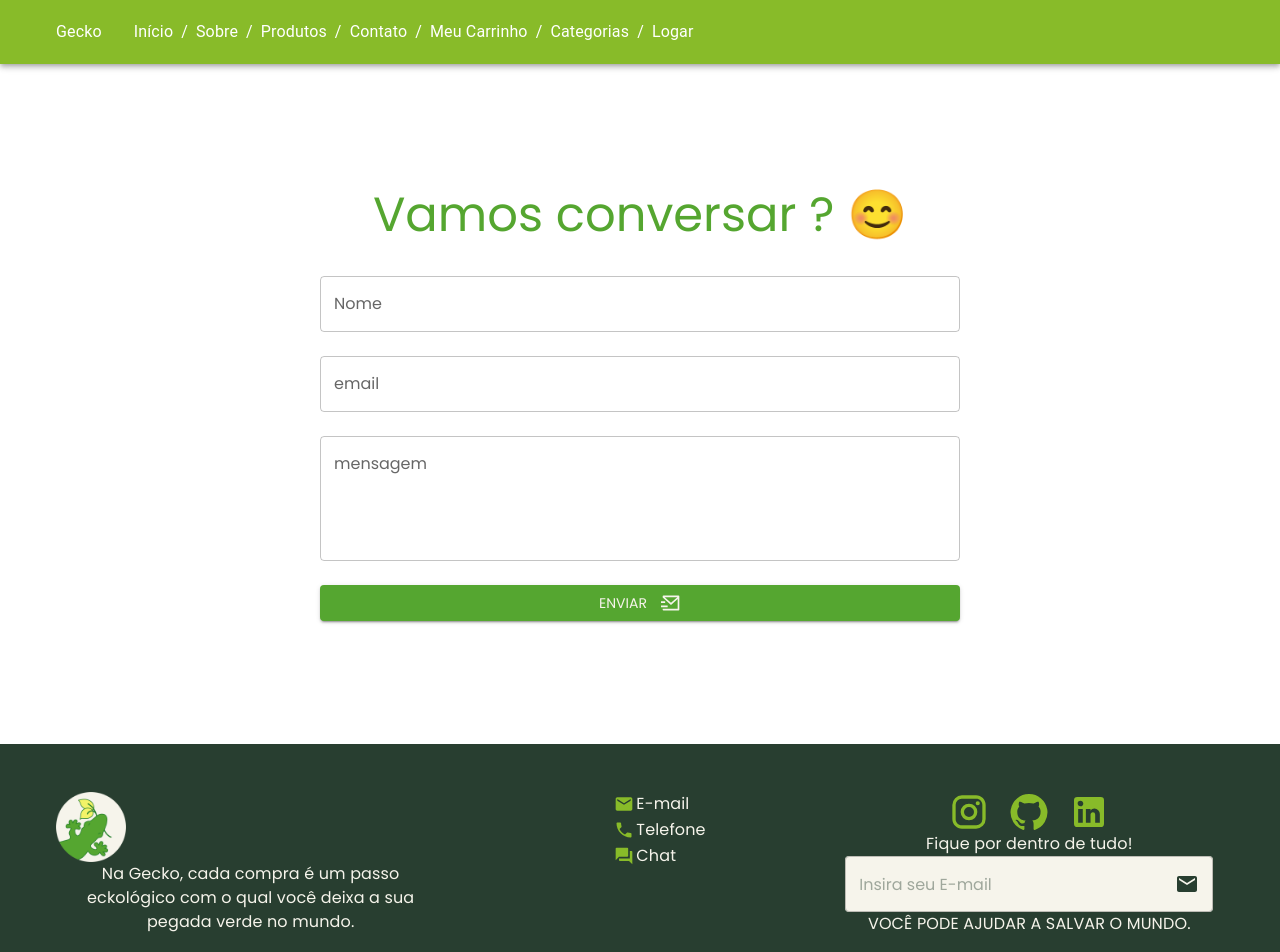
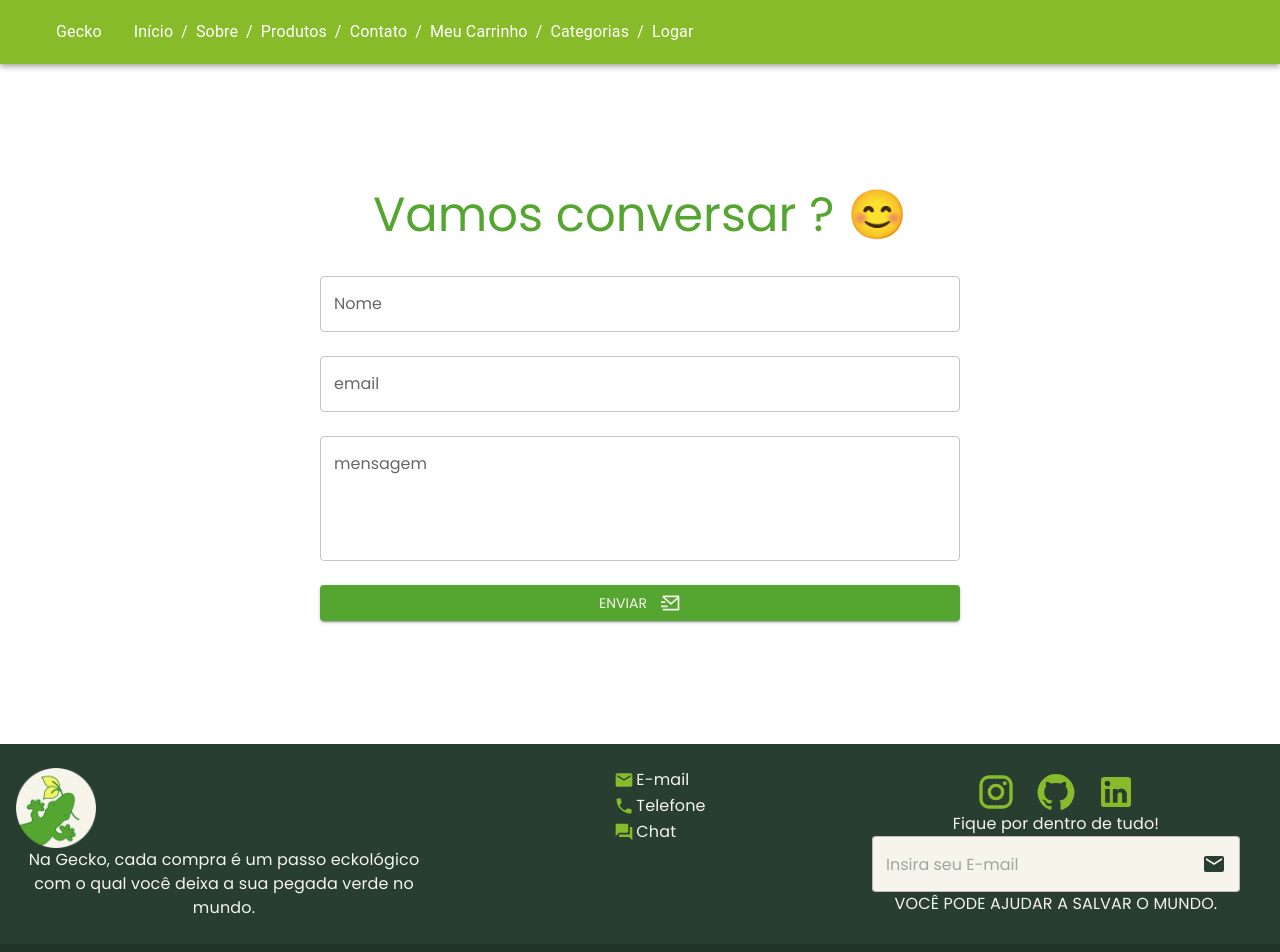
Before and after one commit to ProjetoGecko/frontend, a React (Vite) app: page /contato in a window 1280 px wide. Shown: the top 952 px of the page. Built offline with nearby package versions, Linux system fonts and the light colour scheme.

Commit message:
footer: alinhamento do logo

```diff
--- a/src/components/static/Footer/Footer.css
+++ b/src/components/static/Footer/Footer.css
@@ -11,7 +11,7 @@
 }
 
 .footer_conteudo {
-    padding: 3rem 3.5rem;
+    padding: 1.5rem 1rem;
     background-color: #283E30;
     max-width: 100%;
     max-height: 100%;
@@ -21,9 +21,8 @@
 }
 
 .footer_contacts {
-    position: relative;
-    right: auto;
-    left: auto;
+    position: center;
+    align-items: center;
     box-sizing: border-box;
     color: #F6F4EB;
 
@@ -62,6 +61,10 @@
 }
 
 .footer-inscrevase {
+    display: 'flex';
+    flex-direction: 'column';
+    justify-content: center ;
+    align-items: 'center';
     color: var(--cor1);
 }
 
--- a/src/components/static/Footer/Footer.tsx
+++ b/src/components/static/Footer/Footer.tsx
@@ -14,10 +14,10 @@ import './Footer.css'
 function Footer() {
     return (
         <>
-            <Grid container className="footer_conteudo">
+            <Grid container xs={12} className="footer_conteudo">
                 <Grid item xs={4} className="footer_contacts">
-                    <img src={Logo} alt="Logo" width="70px" />
-                    <Grid >
+                    <img src={Logo} alt="Logo" width="80px" height="80px"/>
+                    <Grid className="footer_contacts">
                         <Typography className="Slogan">Na Gecko, cada compra é um passo eckológico com o qual você deixa a sua pegada verde no mundo.</Typography>
                     </Grid>
                 </Grid>
```
